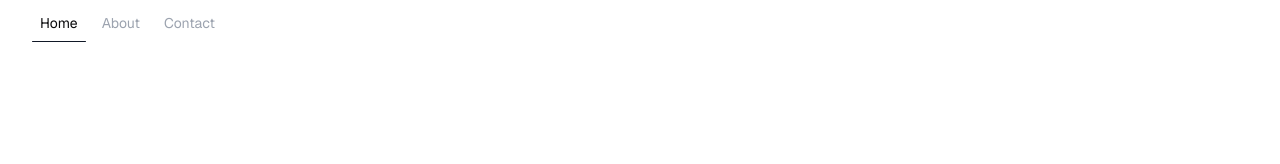
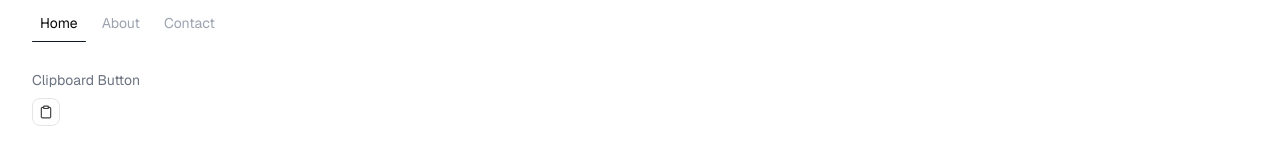
Before and after one commit to danilovilhena/flow-ui, a Next.js app: page /playground in a window 1280 px wide. Shown: the part 386-550 px from the top of the page. Built offline with nearby package versions, Linux system fonts and the light colour scheme.

Commit message:
feat: clipboard button

```diff
--- a/src/app/playground/page.jsx
+++ b/src/app/playground/page.jsx
@@ -1,5 +1,6 @@
 'use client';
 
+import ClipboardButton from '@/components/flow/clipboard-button.jsx';
 import Tabs from '@/components/flow/tabs';
 import ThemeToggle from '@/components/flow/theme-toggle.jsx';
 
@@ -30,6 +31,10 @@ export default function Playground() {
           <p className="text-sm text-gray-500 mb-2">Hoverable Underline Tabs</p>
           <Tabs id="tabs-4" tabs={tabs} variant="underline" hoverable />
         </div>
+        <div>
+          <p className="text-sm text-gray-500 mb-2">Clipboard Button</p>
+          <ClipboardButton />
+        </div>
       </div>
     </main>
   );
--- /dev/null
+++ b/src/components/flow/clipboard-button.jsx
@@ -0,0 +1,68 @@
+'use client';
+
+import { cn } from '@/lib/utils.js';
+import { AnimatePresence, motion } from 'framer-motion';
+import { CheckIcon, ClipboardIcon } from 'lucide-react';
+import { useState } from 'react';
+
+const scaleVariants = {
+  hidden: { opacity: 0, scale: 0.5 },
+  visible: { opacity: 1, scale: 1 },
+};
+
+const slideVariants = {
+  initial: { overflow: 'hidden', opacity: 0, y: -25 },
+  visible: { overflow: 'hidden', opacity: 1, y: 0 },
+  exit: { overflow: 'hidden', opacity: 0, y: 25 },
+};
+
+const ClipboardButton = ({ onCopy, variant = 'scale' }) => {
+  const [copied, setCopied] = useState(false);
+  const iconClassName = 'w-3.5 h-3.5 text-neutral-700 group-hover:text-neutral-900 transition-colors duration-200';
+
+  const handleCopy = () => {
+    setCopied(true);
+    onCopy?.();
+    setTimeout(() => setCopied(false), 1500);
+  };
+
+  const renderIcon = () => {
+    return copied ? (
+      <CheckIcon className={cn(iconClassName, 'text-green-500 group-hover:text-green-600')} />
+    ) : (
+      <ClipboardIcon className={iconClassName} />
+    );
+  };
+
+  return (
+    <button
+      className="relative overflow-hidden group w-7 h-7 border border-neutral-200 rounded-lg flex items-center justify-center hover:bg-neutral-100 transition-colors duration-200 dark:border-neutral-800 dark:hover:bg-neutral-900 active:scale-95"
+      title="Copy to clipboard"
+      onClick={handleCopy}
+    >
+      {variant === 'scale' ? (
+        <AnimatePresence mode="wait">
+          <motion.div key={copied} variants={scaleVariants} initial="hidden" animate="visible" exit="hidden" transition={{ duration: 0.15 }}>
+            {renderIcon()}
+          </motion.div>
+        </AnimatePresence>
+      ) : (
+        <AnimatePresence mode="popLayout" initial={false}>
+          <motion.div
+            key={copied}
+            className="absolute inset-0 flex items-center justify-center"
+            variants={slideVariants}
+            initial="initial"
+            animate="visible"
+            exit="exit"
+            transition={{ type: 'spring', duration: 0.3, bounce: 0 }}
+          >
+            {renderIcon()}
+          </motion.div>
+        </AnimatePresence>
+      )}
+    </button>
+  );
+};
+
+export default ClipboardButton;
```
